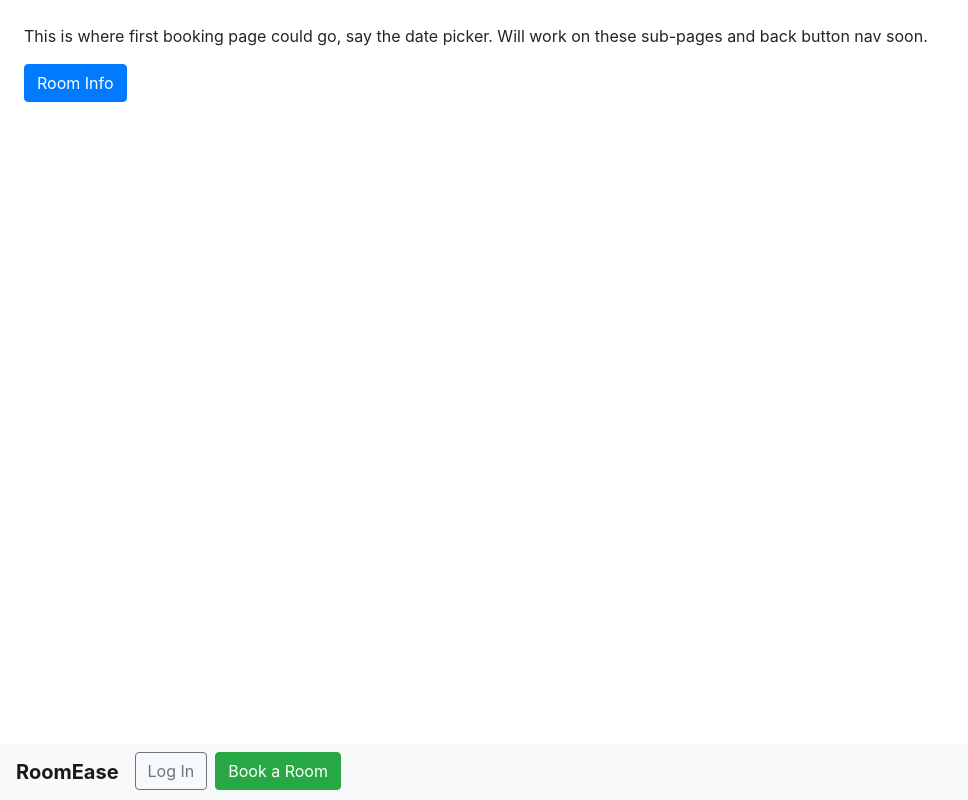
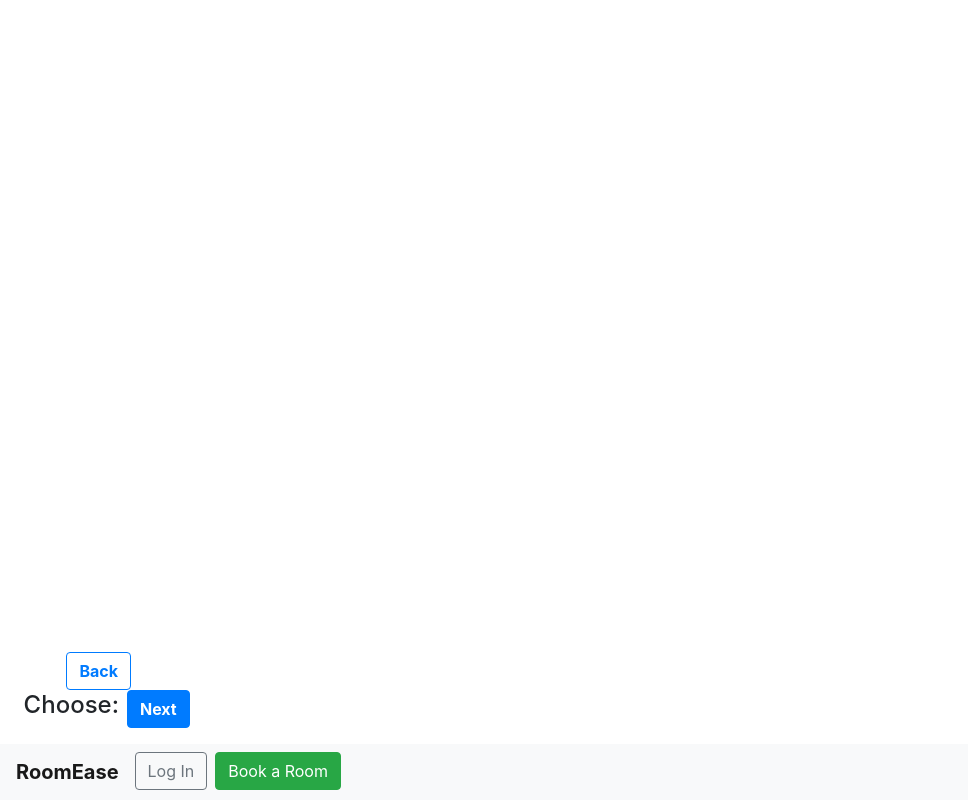
Before and after one commit to bradwindy/OneRoom, a React (Create React App) app in the folder app/: page /book in a window 1280 px wide. Shown: the whole page, without its empty margins (0-968 px from the left). Built offline with nearby package versions, Linux system fonts and the light colour scheme.

Commit message:
Booking Page Routing Skeleton, 404 page and Date Picker added. WIP/Incomplete.

```diff
--- a/app/src/App.js
+++ b/app/src/App.js
@@ -7,8 +7,9 @@ import Login from "./components/Login"
 import Book from "./components/Book"
 import Register from "./components/Register"
 import Rooms from "./components/Rooms"
+import NoMatch from "./components/NoMatch"
 
-import { BrowserRouter, Router, Route } from 'react-router-dom';
+import { BrowserRouter, Switch, Route } from 'react-router-dom';
 
 class App extends Component {
   render() {
@@ -17,11 +18,14 @@ class App extends Component {
         // is within the web page.
         <BrowserRouter>
             <Root>
-                <Route exact path={"/"} component={Home}/>
-                <Route path={"/login/"} component={Login}/>
-                <Route path={"/book/"} component={Book}/>
-                <Route path={"/register/"} component={Register}/>
-                <Route path={"/rooms/"} component={Rooms}/>
+                <Switch>
+                    <Route exact path={"/"} component={Home}/>
+                    <Route path={"/login/"} component={Login}/>
+                    <Route path={"/book/"} component={Book}/>
+                    <Route path={"/register/"} component={Register}/>
+                    <Route path={"/rooms/"} component={Rooms}/>
+                    <Route component={NoMatch} />
+                </Switch>
             </Root>
         </BrowserRouter>
 
--- a/app/src/components/Book.jsx
+++ b/app/src/components/Book.jsx
@@ -1,14 +1,89 @@
 import React, {Component} from 'react';
+import { Link, Route } from 'react-router-dom';
+import moment from 'moment';
+import DatePicker, { DateInput, TimeInput } from '@trendmicro/react-datepicker';
+import '@trendmicro/react-datepicker/dist/react-datepicker.css';
 
 class Book extends Component {
+    state = {
+        text: "Hello",
+        date: moment().format('YYYY-MM-DD')
+    };
+
+    myCallback = (dataFromChild) => {
+        this.setState({ date: dataFromChild });
+    };
+
     render() {
         return (
             <div className="p-4">
-                <p>
-                    This is where first booking page could go, say the date picker.
-                    Will work on these sub-pages and back button nav soon.
-                </p>
-                <a href="/room" className="btn btn-primary">Room Info</a>
+                <Route
+                    path={`${this.props.match.path}`}
+                    render={(props) =>
+                        <BookNav
+                            {...props}
+                            parentState={this.state}
+                            callbackFromParent={this.myCallback}
+                        />
+                    }
+                />
+                <Route
+                    path={`${this.props.match.path}:bookPage`}
+                    render={(props) =>
+                        <BookPage
+                            {...props}
+                            parentState={this.state}
+                            callbackFromParent={this.myCallback}
+                        />
+                    }
+                />
+            </div>
+        );
+    }
+}
+
+class BookPage extends Component {
+    render() {
+        const page = this.props.match.params.bookPage;
+        console.log(page);
+
+        if(page === 'date'){
+            return (
+                <div>
+                    <DatePicker className="pb-4"
+                                date={this.props.parentState.date}
+                                onSelect={date => {
+                                    this.props.callbackFromParent(date);
+                                }}
+                    />
+
+                    <h4>{this.props.parentState.date}</h4>
+                    <h4>{this.props.match.params.bookPage}</h4>
+                </div>
+            );
+        } else {
+            return (
+                <div>
+                    <p>Time picker can go here</p>
+                </div>
+            );
+        }
+
+
+    }
+}
+
+class BookNav extends Component{
+    render() {
+        return(
+            <div className="container align-middle">
+                <div className="row col-sm-2 fixed-bottom p-3 pb-4 mb-5 justify-content-center align-items-center no-gutters">
+                    {/*Will need to make the link below go back to the previous page in menu, rather than just the home page*/}
+                    <Link to={`/`} className="btn btn-outline-primary font-weight-bold mr-3">Back</Link>
+                    <h4 className="mr-2">Choose:</h4>
+                    {/*Same with this button, next page rather than specific page*/}
+                    <Link to={`${this.props.match.url}/time`} className="btn btn-primary font-weight-bold">Next</Link>
+                </div>
             </div>
         );
     }
--- a/app/src/components/Nav.jsx
+++ b/app/src/components/Nav.jsx
@@ -17,7 +17,7 @@ class Nav extends Component {
                         </li>
 
                         <li className="nav-item">
-                            <a className="btn btn-success" href="/book" role="button">Book a Room</a>
+                            <a className="btn btn-success" href="/book/date" role="button">Book a Room</a>
                         </li>
                     </ul>
                 </div>
--- /dev/null
+++ b/app/src/components/NoMatch.jsx
@@ -0,0 +1,33 @@
+import React, {Component} from 'react';
+
+class NoMatch extends Component {
+    render() {
+        return (
+            <div className="container">
+                <div className="container align-middle p-4">
+                    <div className="row pt-4 justify-content-center align-items-center pb-2">
+                        <h1 className="font-weight-bold display-1 mb-0">
+                            404
+                        </h1>
+                    </div>
+
+                    <div className="row justify-content-center align-items-center">
+                        <h2 className="font-weight-bold display-4 text-danger">
+                            Oops!
+                        </h2>
+                    </div>
+                    <div className="pl-4 pr-4 row justify-content-center align-items-center pt-2">
+                        <h4 className="font-weight-bold text-center pl-4 pr-4 text-secondary">
+                            You have requested a page or item that doesn't exist!
+                        </h4>
+                    </div>
+                    <div className="pl-4 pr-4 row justify-content-center align-items-center pt-4">
+                        <a className="btn btn-primary font-weight-bold" href="/" role="button">Go back Home</a>
+                    </div>
+                </div>
+            </div>
+        );
+    }
+}
+
+export default NoMatch;
```
Also changed, not shown: app/package.json (+6 -3 lines), 1 other file (tests, documents, lock files or other folders).
